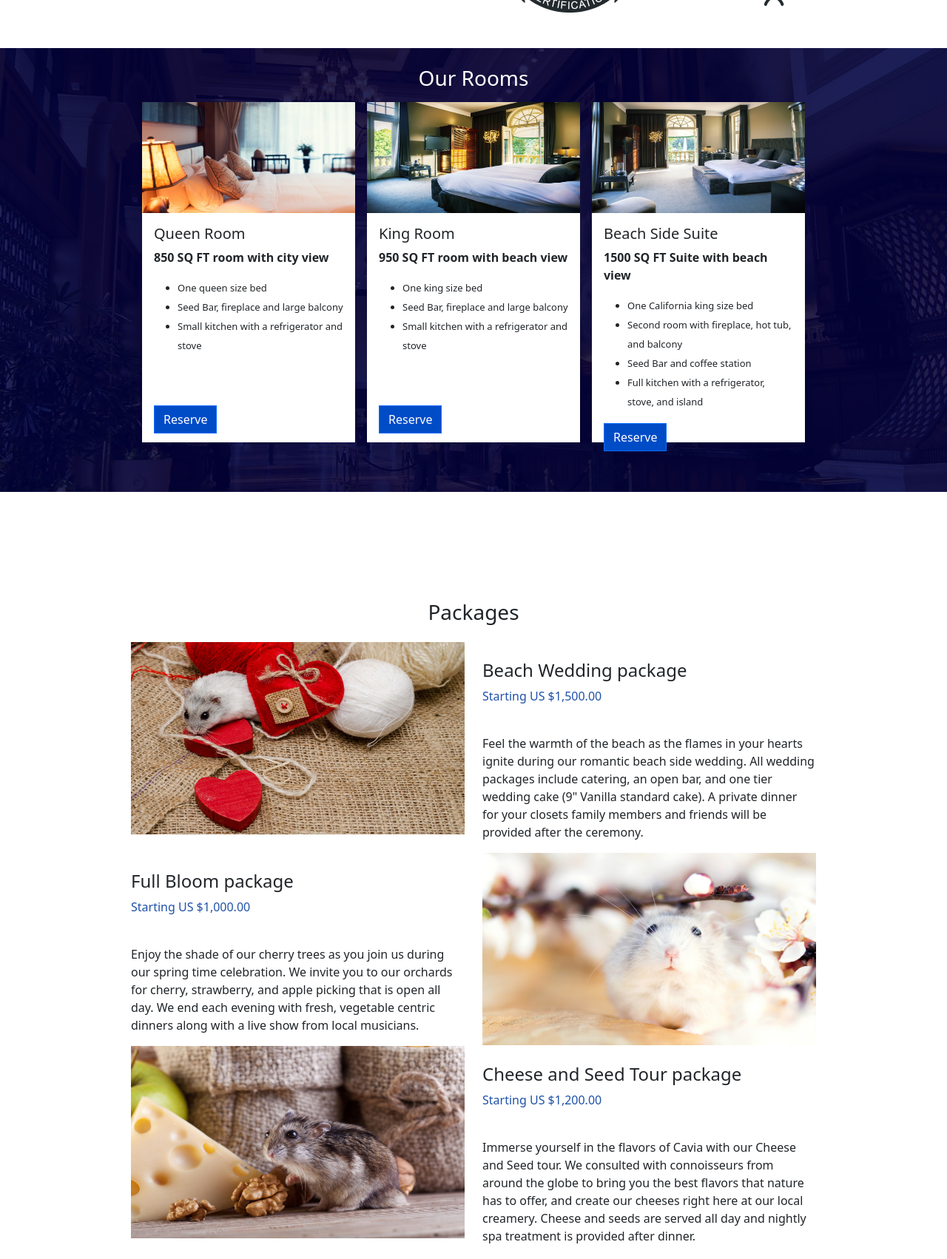
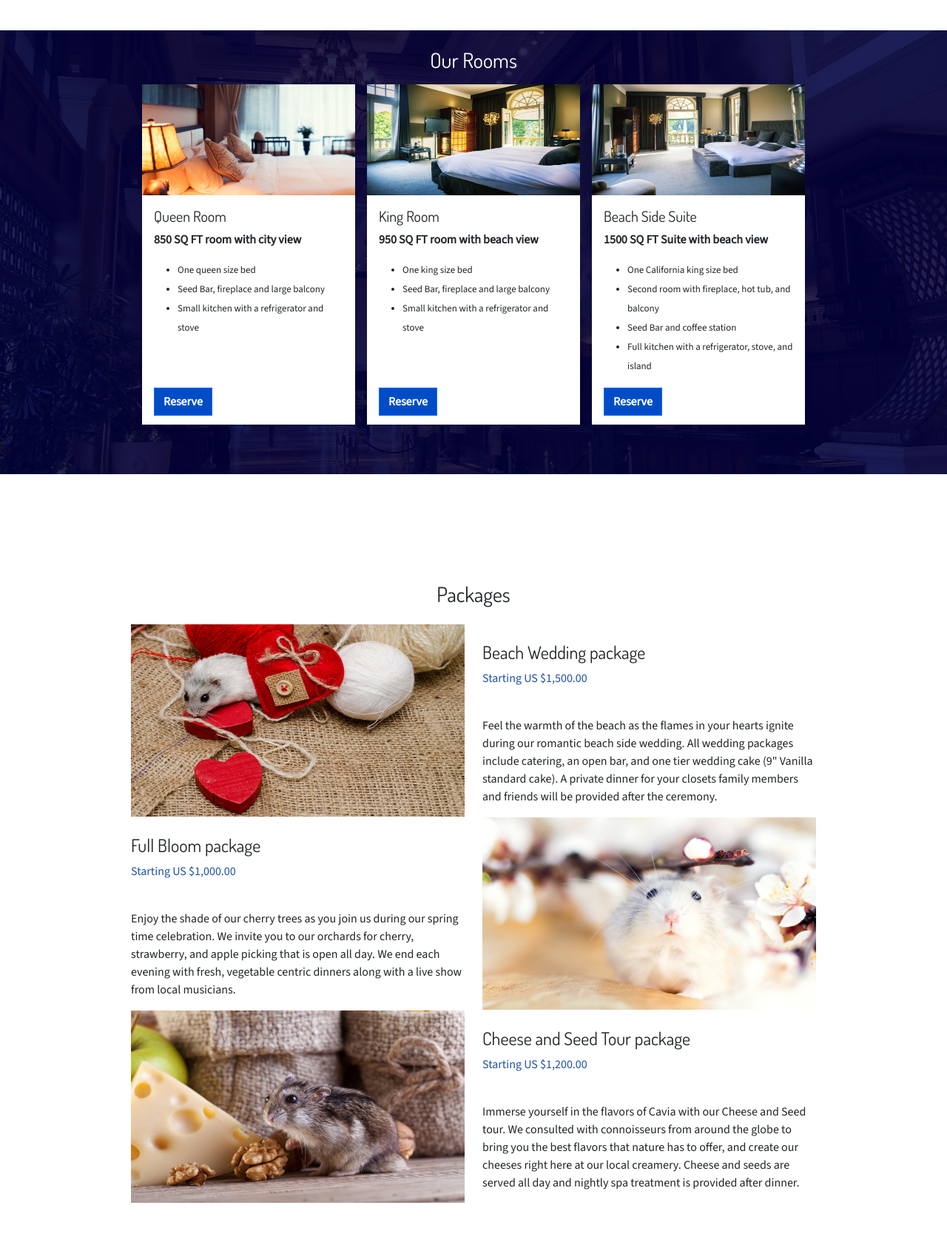
Before and after one commit to Kass-S/SpacekKCHamsterHotel, a plain HTML site: page index.html in a window 1280 px wide. Shown: the part 1070-2772 px from the top of the page at 74% size. Drawn offline with nearby package versions, Linux system fonts and the light colour scheme.

Commit message:
added and applied fonts

```diff
--- a/index.html
+++ b/index.html
@@ -14,7 +14,7 @@
   </head>
 
   <body>
-    <header class="container-fluid bg-blue">
+    <header class="container-fluid bg-blue d-font">
       <div class="row">
         <div class="col d-flex justify-content-center align-items-end pb-1">
           <button type="button" class="btn text-light px-3">Overview</button>
@@ -39,8 +39,8 @@
         <div class="row d-flex justify-content-center">
           <div class="col-8 d-flex justify-content-center mt-5 pt-5">
             <div class="logo mt-5 py-5">
-              <h1>Run on the wheel of luxury</h1>
-              <p>
+              <h1 class="d-font">Run on the wheel of luxury</h1>
+              <p class="ss-font">
                 Explore everything the beach has to offer in our relaxing resort
               </p>
             </div>
@@ -58,8 +58,8 @@
             />
           </div>
           <div class="col-9">
-            <h3>Welcome to a hamster's paradise</h3>
-            <p>
+            <h3 class="d-font">Welcome to a hamster's paradise</h3>
+            <p class="ss-font">
               Nestled in the heart of Cavia California, La Petite Maison is a
               luxury hotel designed for the small mammal with extravagance in
               mind. Escape to the warm comforts of stunning rooms, a relaxing
@@ -93,7 +93,7 @@
         <div class="row">
           <div class="col">
             <div class="d-flex justify-content-center pt-4 pb-2">
-              <h3 class="card-heading-text">Our Rooms</h3>
+              <h3 class="card-heading-text d-font">Our Rooms</h3>
             </div>
             <div class="row d-flex justify-content-center">
               <div class="col-3 d-flex justify-content-end px-0">
@@ -107,15 +107,15 @@
                     alt="a queen bed with white sheets next to a window"
                   />
                   <div class="card-body">
-                    <h5 class="card-title">Queen Room</h5>
-                    <p class="card-text "><b>850 SQ FT room with city view</b></p>
-                    <ul class="lh-lg">
+                    <h5 class="card-title d-font">Queen Room</h5>
+                    <p class="card-text ss-font"><b>850 SQ FT room with city view</b></p>
+                    <ul class="lh-lg ss-font">
                       <li>One queen size bed</li>
                       <li>Seed Bar, fireplace and large balcony</li>
                       <li>Small kitchen with a refrigerator and stove</li>
                     </ul>
-                    <a href="#" class="btn btn-primary btn-color no-radius more-margin-top"
-                      >Reserve</a
+                    <a href="#" class="btn btn-primary btn-color no-radius more-margin-top ss-font"
+                      ><b>Reserve</b></a
                     >
                   </div>
                 </div>
@@ -131,15 +131,15 @@
                     alt="a king bed with white sheets in a big room"
                   />
                   <div class="card-body">
-                    <h5 class="card-title">King Room</h5>
-                    <p class="card-text"><b>950 SQ FT room with beach view</b></p>
-                    <ul class="lh-lg">
+                    <h5 class="card-title d-font">King Room</h5>
+                    <p class="card-text ss-font"><b>950 SQ FT room with beach view</b></p>
+                    <ul class="lh-lg ss-font">
                       <li>One king size bed</li>
                       <li>Seed Bar, fireplace and large balcony</li>
                       <li>Small kitchen with a refrigerator and stove</li>
                     </ul>
-                    <a href="#" class="btn btn-primary btn-color no-radius more-margin-top"
-                      >Reserve</a
+                    <a href="#" class="btn btn-primary btn-color no-radius more-margin-top ss-font"
+                      ><b>Reserve</b></a
                     >
                   </div>
                 </div>
@@ -155,9 +155,9 @@
                     alt="a large bed in a big room"
                   />
                   <div class="card-body">
-                    <h5 class="card-title">Beach Side Suite</h5>
-                    <p class="card-text "><b>1500 SQ FT Suite with beach view</b></p>
-                    <ul class="lh-lg">
+                    <h5 class="card-title d-font">Beach Side Suite</h5>
+                    <p class="card-text ss-font"><b>1500 SQ FT Suite with beach view</b></p>
+                    <ul class="lh-lg ss-font">
                       <li>One California king size bed</li>
                       <li>Second room with fireplace, hot tub, and balcony</li>
                       <li>Seed Bar and coffee station</li>
@@ -165,8 +165,8 @@
                         Full kitchen with a refrigerator, stove, and island
                       </li>
                     </ul>
-                    <a href="#" class="btn btn-primary btn-color no-radius"
-                      >Reserve</a
+                    <a href="#" class="btn btn-primary btn-color no-radius ss-font"
+                      ><b>Reserve</b></a
                     >
                   </div>
                 </div>
@@ -181,7 +181,7 @@
           <div
             class="col d-flex justify-content-center mt-5 pb-3 more-padding-top"
           >
-            <h3>Packages</h3>
+            <h3 class="d-font">Packages</h3>
           </div>
         </div>
         <div class="row d-flex justify-content-center">
@@ -193,10 +193,10 @@
             />
           </div>
           <div class="col-5 pt-4">
-            <h4>Beach Wedding package</h4>
-            <p class="text-mid-blue">Starting US $1,500.00</p>
+            <h4 class="d-font">Beach Wedding package</h4>
+            <p class="text-mid-blue ss-font">Starting US $1,500.00</p>
             <br />
-            <p>
+            <p class="ss-font">
               Feel the warmth of the beach as the flames in your hearts ignite
               during our romantic beach side wedding. All wedding packages
               include catering, an open bar, and one tier wedding cake (9"
@@ -207,10 +207,10 @@
         </div>
         <div class="row d-flex justify-content-center">
           <div class="col-5 pt-4">
-            <h4>Full Bloom package</h4>
-            <p class="text-mid-blue">Starting US $1,000.00</p>
+            <h4 class="d-font">Full Bloom package</h4>
+            <p class="text-mid-blue ss-font">Starting US $1,000.00</p>
             <br />
-            <p>
+            <p class="ss-font">
               Enjoy the shade of our cherry trees as you join us during our
               spring time celebration. We invite you to our orchards for cherry,
               strawberry, and apple picking that is open all day. We end each
@@ -235,10 +235,10 @@
             />
           </div>
           <div class="col-5 pt-4">
-            <h4>Cheese and Seed Tour package</h4>
-            <p class="text-mid-blue">Starting US $1,200.00</p>
+            <h4 class="d-font">Cheese and Seed Tour package</h4>
+            <p class="text-mid-blue ss-font">Starting US $1,200.00</p>
             <br />
-            <p>
+            <p class="ss-font">
               Immerse yourself in the flavors of Cavia with our Cheese and Seed
               tour. We consulted with connoisseurs from around the globe to
               bring you the best flavors that nature has to offer, and create
@@ -252,9 +252,9 @@
       <div class="container-fluid end-img text-center pb-5">
         <div class="row">
           <div class="pt-4 pb-2 card-heading-text">
-            <h3 class="card-heading-text">Amenities</h3>
+            <h3 class="card-heading-text d-font">Amenities</h3>
             <br />
-            <p>
+            <p class="ss-font">
               Here at La Petite Maison, we invite you to enjoy our services in
               hopes that you have the most relaxing stay we can provide.
             </p>
@@ -263,11 +263,11 @@
         <div class="row card-heading-text d-flex justify-content-center pt-5">
           <div class="col-2">
             <img src="./assets/24hour.png" alt="24 Hour Room Service" />
-            <p class="fw-bold pt-4">24 Hour Room Service</p>
+            <p class="fw-bold pt-4 ss-font">24 Hour Room Service</p>
           </div>
           <div class="col-2">
             <img src="./assets/breakfast.png" alt="Complimentary Breakfast" />
-            <p class="fw-bold pt-4">Complimentary Breakfast</p>
+            <p class="fw-bold pt-4 ss-font">Complimentary Breakfast</p>
           </div>
           <div class="col-2">
             <img
@@ -275,11 +275,11 @@
               src="./assets/valet.png"
               alt="Valet Parking"
             />
-            <p class="fw-bold pt-3">Valet Parking</p>
+            <p class="fw-bold pt-3 ss-font">Valet Parking</p>
           </div>
           <div class="col-2">
             <img src="./assets/pool.png" alt="Beachside Pool" />
-            <p class="fw-bold pt-3">Beachside Pool</p>
+            <p class="fw-bold pt-3 ss-font">Beachside Pool</p>
           </div>
         </div>
       </div>
@@ -289,13 +289,13 @@
           class="row py-4 mx-0 bg-blue text-center d-flex justify-content-center"
         >
           <div class="col-4">
-            <h3>Reserve a Room</h3>
+            <h3 class="d-font">Reserve a Room</h3>
           </div>
         </div>
 
         <div class="row bg-blue pb-5 mx-0 d-flex justify-content-center">
           <div class="col-2">
-            <label for="checkInInput1" class="form-label">Check in</label>
+            <label for="checkInInput1" class="form-label ss-font">Check in</label>
             <input
               type="text"
               class="form-control no-radius"
@@ -304,7 +304,7 @@
             />
           </div>
           <div class="col-2">
-            <label for="checkOutInput2" class="form-label">Check out</label>
+            <label for="checkOutInput2" class="form-label ss-font">Check out</label>
             <input
               type="text"
               class="form-control no-radius"
@@ -313,7 +313,7 @@
             />
           </div>
           <div class="col-2">
-            <label for="numberOfGuestsInput3" class="form-label"
+            <label for="numberOfGuestsInput3" class="form-label ss-font"
               >Number of Guests</label
             >
             <input
@@ -324,7 +324,7 @@
             />
           </div>
           <div class="col-2">
-            <label for="exampleFormControlInput4" class="form-label"
+            <label for="exampleFormControlInput4" class="form-label ss-font"
               >Room Type</label
             >
             <input
@@ -337,7 +337,7 @@
           <div class="col-2">
             <button
               type="button"
-              class="btn ava-btn-color mt-4 card-heading-text no-radius"
+              class="btn ava-btn-color mt-4 card-heading-text no-radius fw-bold d-font"
             >
               Check Availability
             </button>
@@ -359,8 +359,8 @@
       <div class="row bg-blue">
         <div class="col text-center text-color-blue pb-5">
           <img class="p-2 px-3 pb-4" src="./assets/Logo.png" alt="logo" />
-          <p class="pb-3">123 Sunflower Seed Rd., Cavia, California 95205</p>
-          <p>
+          <p class="pb-3 ss-font">123 Sunflower Seed Rd., Cavia, California 95205</p>
+          <p class="ss-font">
             ©LA PETITE MAISON HOTELS LIMITED 1939-2018. ALL RIGHTS RESERVED.
           </p>
         </div>
--- a/style/styles.css
+++ b/style/styles.css
@@ -1,6 +1,24 @@
+@font-face{
+    font-family: 'Dosis';
+    src: url(../assets/fonts/Dosis-Regular.ttf);
+}
+
+@font-face{
+    font-family: 'Sourse Sans Pro';
+    src: url(../assets/fonts/SourceSans3-Regular.ttf);
+}
+
 *{
     margin: 0;
     padding: 0;
+}
+
+.d-font{
+    font-family: 'Dosis', sans-serif;
+}
+
+.ss-font{
+    font-family: 'Sourse Sans Pro', sans-serif;
 }
 
 .no-radius{
@@ -44,7 +62,6 @@
 }
 
 .logo{
-    /* font-family: ; */
     color: #E5FEFF;
     background-color: #000324cc;
     width: 80%;
@@ -119,5 +136,4 @@ ul{
 
 .text-color-blue{
     color: #E5FEFF;
-    /* font-family: ; */
 }
```
Also changed, not shown: assets/fonts/Dosis-Regular.ttf (added), assets/fonts/SourceSans3-Regular.ttf (added).
